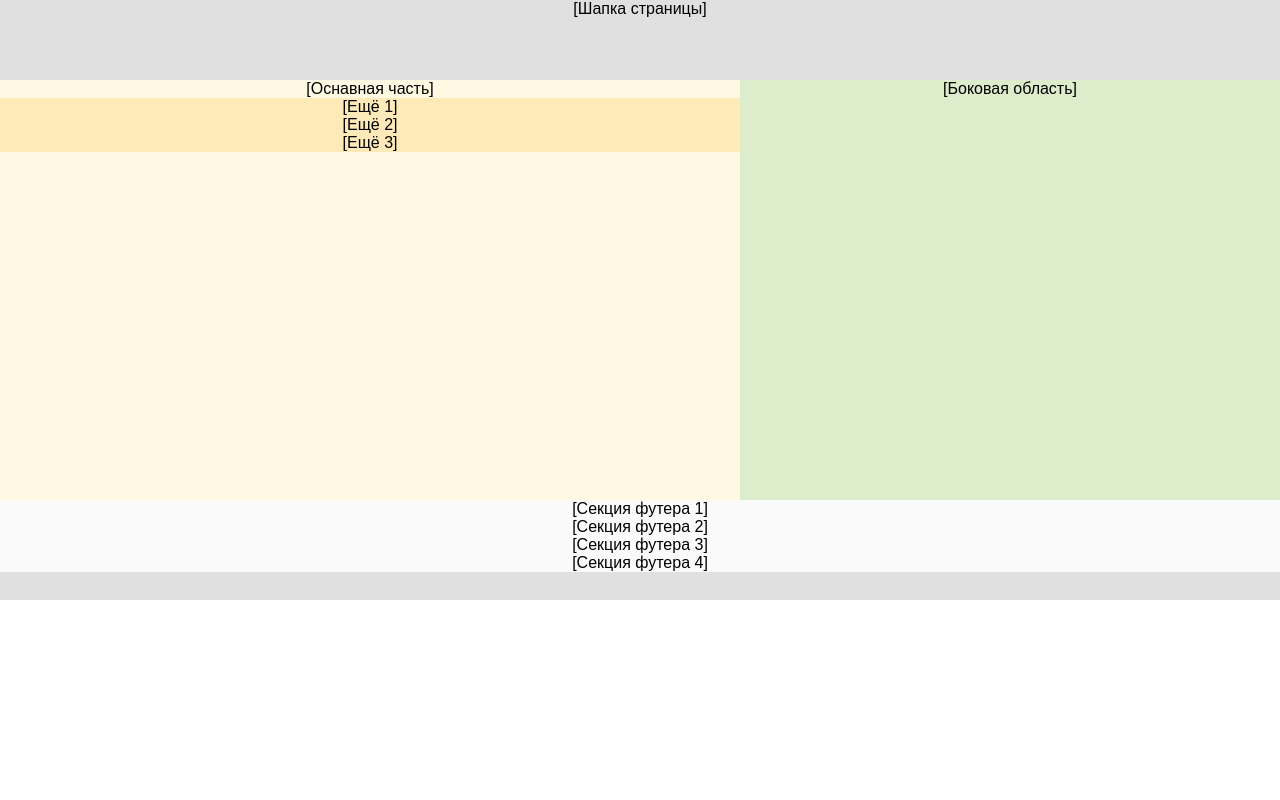
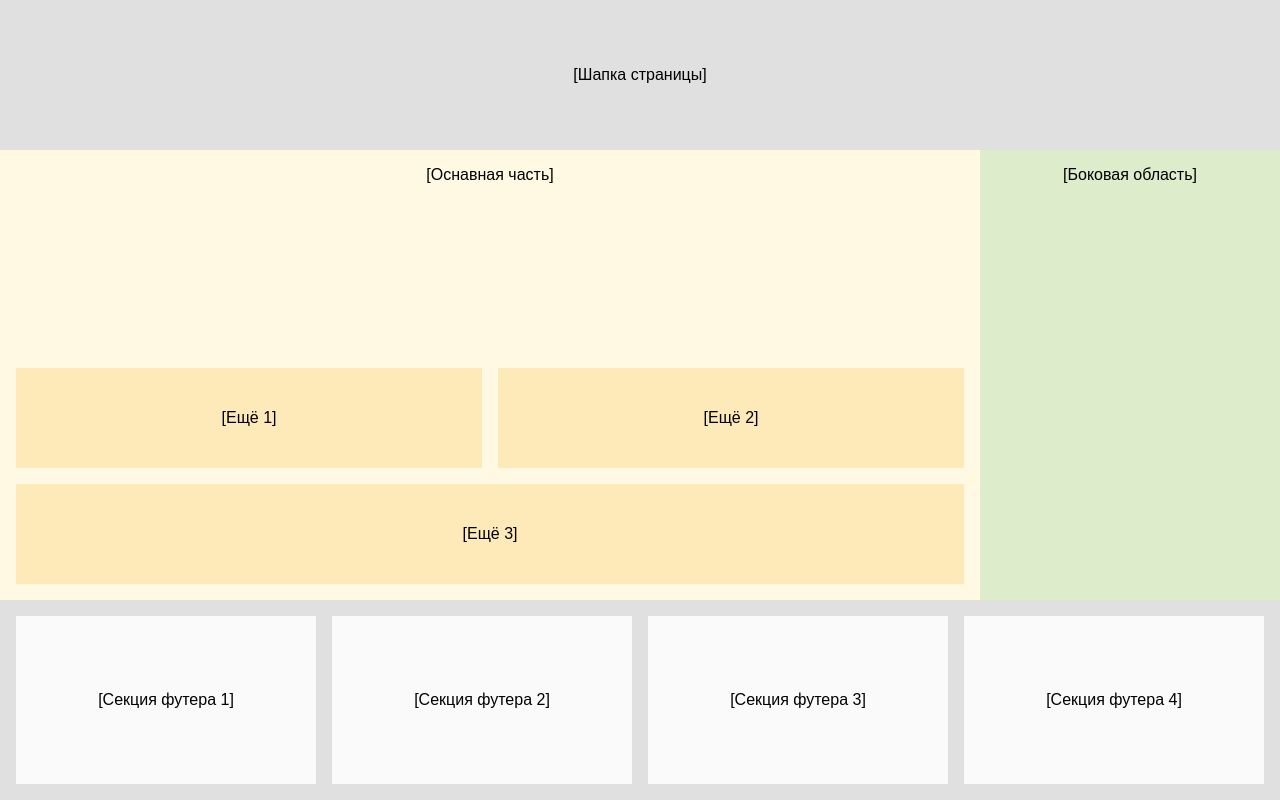
Before and after one commit to Xeni-ya/week6-Grid, a plain HTML site: page index-2.html in a window 1280 px wide. Drawn offline with Linux system fonts and the light colour scheme.

Commit message:
fix: more correct code writing

```diff
--- a/assets/style.css/style-2.css
+++ b/assets/style.css/style-2.css
@@ -1,63 +1,78 @@
-body {
+* {
+    box-sizing: border-box;
+}
+
+html, body {
     font-family: Arial, Helvetica, sans-serif;
-    width: 100%;
-    height: 600px;
+    font-size: 16px;
+    height: 100%;
     margin: 0;
+    padding: 0;
     text-align: center;
-    overflow: hidden;
+}
+
+.body {
     display: grid;
-    grid-template-columns: 200px 1fr 1fr;
-    grid-template-rows: 80px 1fr 1fr 100px;
-    gap: 0px;
-    grid-template-areas: "header header header"
-                         "main main sidebar"
-                         "main main sidebar"
-                         "footer footer footer";
+    grid-template: 150px 1fr 200px / 1fr 300px;
 }
 
 .header {
     background-color: #e0e0e0;
-    grid-area: header;
+    grid-column: span 2;
+    display: grid;
+    justify-content: center;
+    align-items: center;
 }
+
 .main {
     background-color: #fff8e3;
-    grid-area: main;
+    display: grid;
+    grid-template: 1fr 100px 100px / 1fr 1fr;
+    gap: 1rem;
+    padding: 1rem;
 }
-.main-section {
-    background-color: #feeab9;
-    grid-area: main-section;
+
+.main-section, .section-container-3 {
+    grid-column: span 2;
 }
-.section-container-1 {
-    grid-area: section-container-1;
+
+[class^="section-container"] {
+    background: #feeab9;
+    padding: 2rem 1rem;
+    display: grid;
+    justify-content: center;
+    align-items: center;
 }
-.section-container-2 {
-    grid-area: section-container-2;
-}
-.section-container-3 {
-    grid-area: section-container-3;
-}
+
 .sidebar {
     background-color: #ddeccb;
-    grid-area: sidebar;
+    padding: 1rem;
+}
 
-}
 .footer {
     background-color: #e0e0e0;
-    grid-area: footer;
+    grid-column: span 2;
+    display: grid;
+    grid-template: 1fr / repeat(4, 1fr);
+    gap: 1rem;
+    padding: 1rem;
 }
+
 .footer-section {
     background-color: #fafafa;
     grid-area: footer-section;
+    display: grid;
+    grid-template-columns: repeat(4, 1fr);
+    grid-template-rows: 50px;
+    gap: 10px;
+    grid-template-areas: "footer-section-1 footer-section-2 footer-section-3 footer-section-4";
 }
-.footer-section-1 {
-    grid-area: footer-section-1;
+
+.footer-section-1, .footer-section-2,
+.footer-section-3, .footer-section-4 {
+    display: grid;
+    align-items: center;
+    justify-content: center;
+    background-color: #fafafa;
+    padding: 2rem 1rem;
 }
-.footer-section-2 {
-    grid-area: footer-section-2;
-}
-.footer-section-3 {
-    grid-area: footer-section-3;
-}
-.footer-section-4 {
-    grid-area: footer-section-4;
-}
--- /dev/null
+++ b/example-grid/styles/styles.css
@@ -0,0 +1,74 @@
+* {
+    box-sizing: border-box;
+}
+
+html {
+    font-size: 16px;
+    height: 100%;
+}
+
+html,
+body {
+    margin: 0;
+    padding: 0;
+    height: 100%;
+}
+
+.grid-example {
+    display: grid;
+    grid-template: 150px 1fr 200px / 1fr 300px;
+}
+
+.grid-example-header {
+    grid-column: span 2;
+    display: grid;
+    justify-content: center;
+    align-items: center;
+    background: grey;
+}
+
+.grid-example-main {
+    display: grid;
+    grid-template: 1fr 100px 100px / 1fr 1fr;
+    gap: 1rem;
+    background: beige;
+    padding: 1rem;
+}
+
+.grid-example-footer {
+    grid-column: span 2;
+    display: grid;
+    grid-template: 1fr / repeat(4, 1fr);
+    gap: 1rem;
+    background: grey;
+    padding: 1rem;
+}
+
+.grid-example-footer > div {
+    display: grid;
+    align-items: center;
+    justify-content: center;
+    background: lightgray;
+    padding: 2rem 1rem;
+}
+
+.grid-example-aside {
+    background: aquamarine;
+    padding: 1rem;
+}
+
+.grid-example-content {
+    grid-column: span 2;
+}
+
+[class^="grid-example-block"] {
+    background: bisque;
+    padding: 2rem 1rem;
+    display: grid;
+    justify-content: center;
+    align-items: center;
+}
+
+.grid-example-block-3 {
+    grid-column: span 2;
+}
--- a/index-2.html
+++ b/index-2.html
@@ -8,7 +8,7 @@
     <title>Шаблон макета с помощью  CSS Grid</title>
 </head>
 
-<body>
+<body class="body">
     <!-- Сверстать страничку с помощью CSS Grid -->
 
     <header class="header">
@@ -16,8 +16,9 @@
     </header>
 
     <main class="main">
+        <section class="main-section">
             [Оснавная часть]
-        <div class="main-section">
+        </section>
         <section class="section-container-1">
             [Ещё 1]
         </section>
@@ -27,7 +28,6 @@
         <section class="section-container-3">
             [Ещё 3]
         </section>
-        </div>
     </main>
 
     <aside class="sidebar">
@@ -35,7 +35,6 @@
     </aside>
 
     <footer class="footer">
-        <div class="footer-section">
         <section class="footer-section-1">
             [Секция футера 1]
         </section>
@@ -48,8 +47,6 @@
         <section class="footer-section-4">
             [Секция футера 4]
         </section>
-        </div>
     </footer>
-
 </body>
 </html>
```
Also changed, not shown: example-grid/index.html (added, +24 -0 lines). Lines whose indentation alone changed are shown as unchanged.
